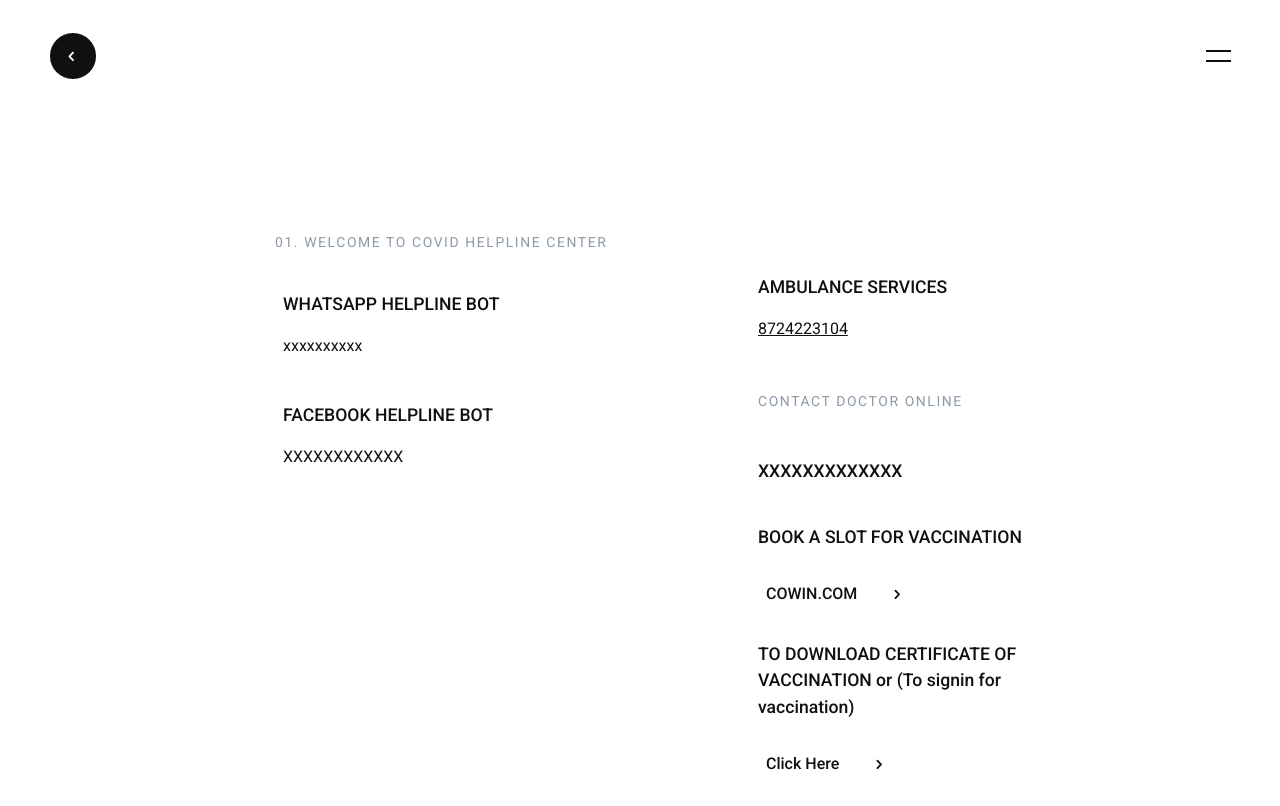
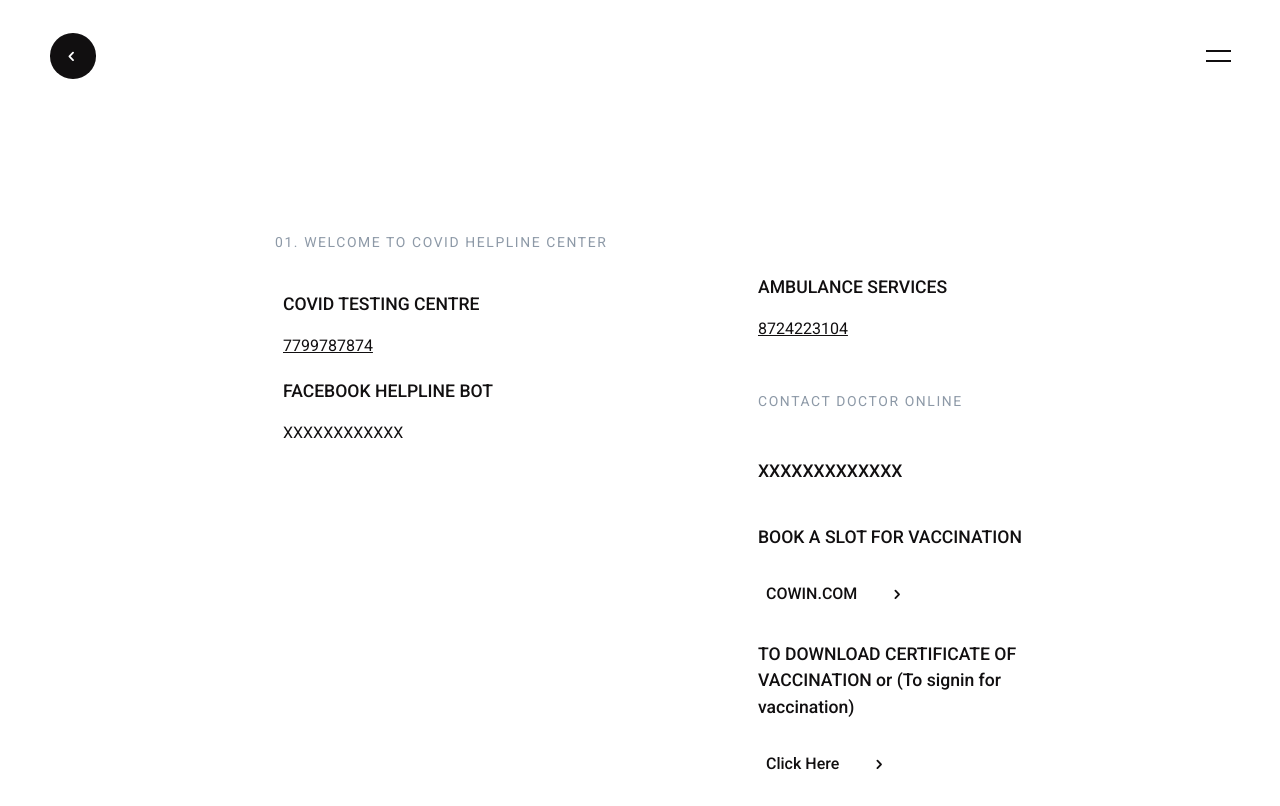
Before and after one commit to CHILUKA1122/sriraghava.github.io, a plain HTML site: page chelp.html in a window 1280 px wide. Shown: the top 806 px of the page. Drawn offline with Linux system fonts and the light colour scheme; a script that the page names is missing.

Commit message:
Update chelp.html

```diff
--- a/chelp.html
+++ b/chelp.html
@@ -99,8 +99,8 @@
             <div class="col-12 col-md-4 offset-md-2">
                 <h4 class="title title--overhead mb--2 js-lines">01. WELCOME TO COVID HELPLINE CENTER  </h4>
                 <div class=" js-block p-2">
-                    <h2 class="title title--resume">WHATSAPP HELPLINE BOT</h2>
-                    <p class="resume-des">xxxxxxxxxx</p>
+                    <h2 class="title title--resume">COVID TESTING CENTRE</h2>
+                  <a href="tel:7799787874">7799787874</a>
                 </div>
                 <div class=" js-block p-2">
                     <h2 class="title title--resume">FACEBOOK HELPLINE BOT</h2>
```
